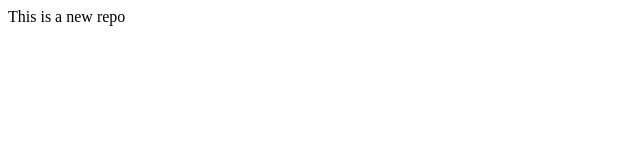
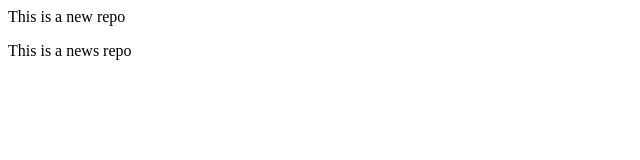
Before and after one commit to aa31089907/LocalRepo, a plain HTML site: page index.html in a window 1280 px wide. Shown: the whole page, without its empty margins (0-640 px from the left). Drawn offline with Linux system fonts and the light colour scheme.

Commit message:
add something

```diff
--- a/index.html
+++ b/index.html
@@ -1 +1,2 @@
 <p>This is a new repo</p>
+<p>This is a news repo</p>
```
